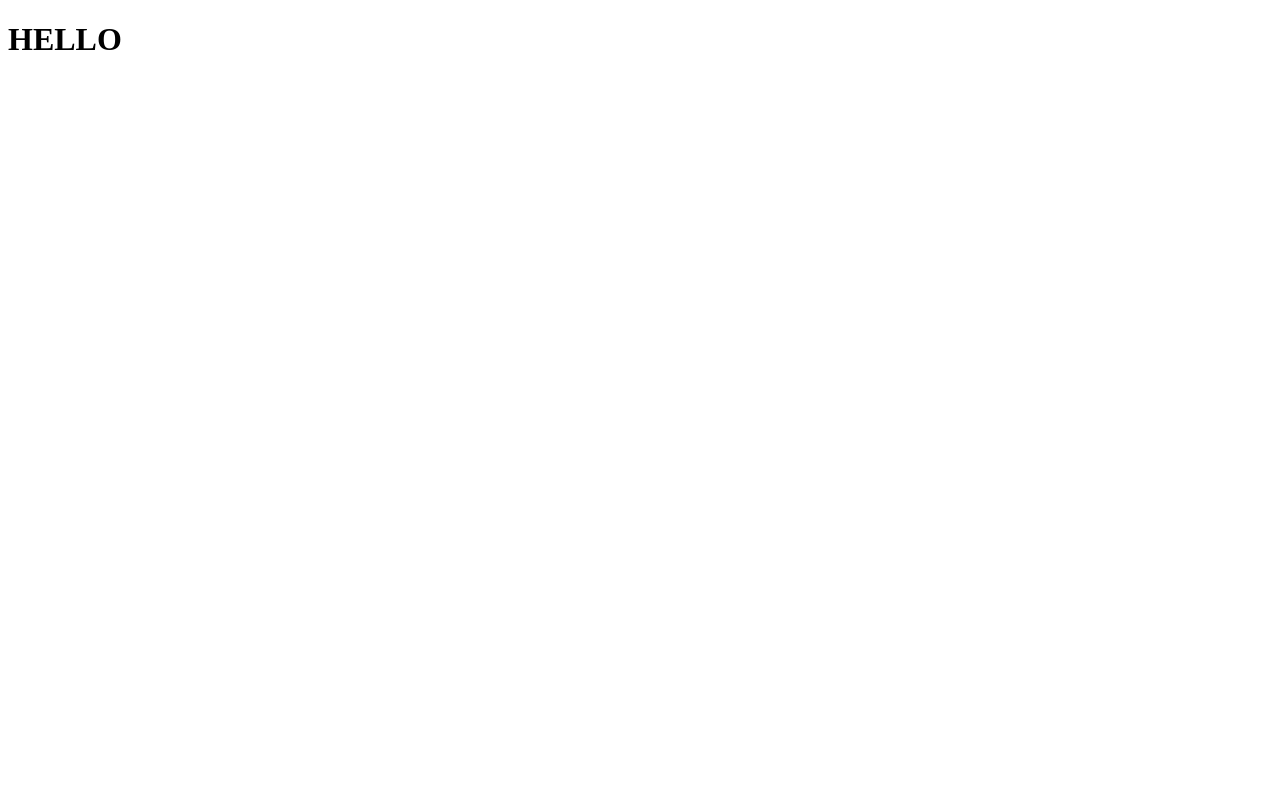
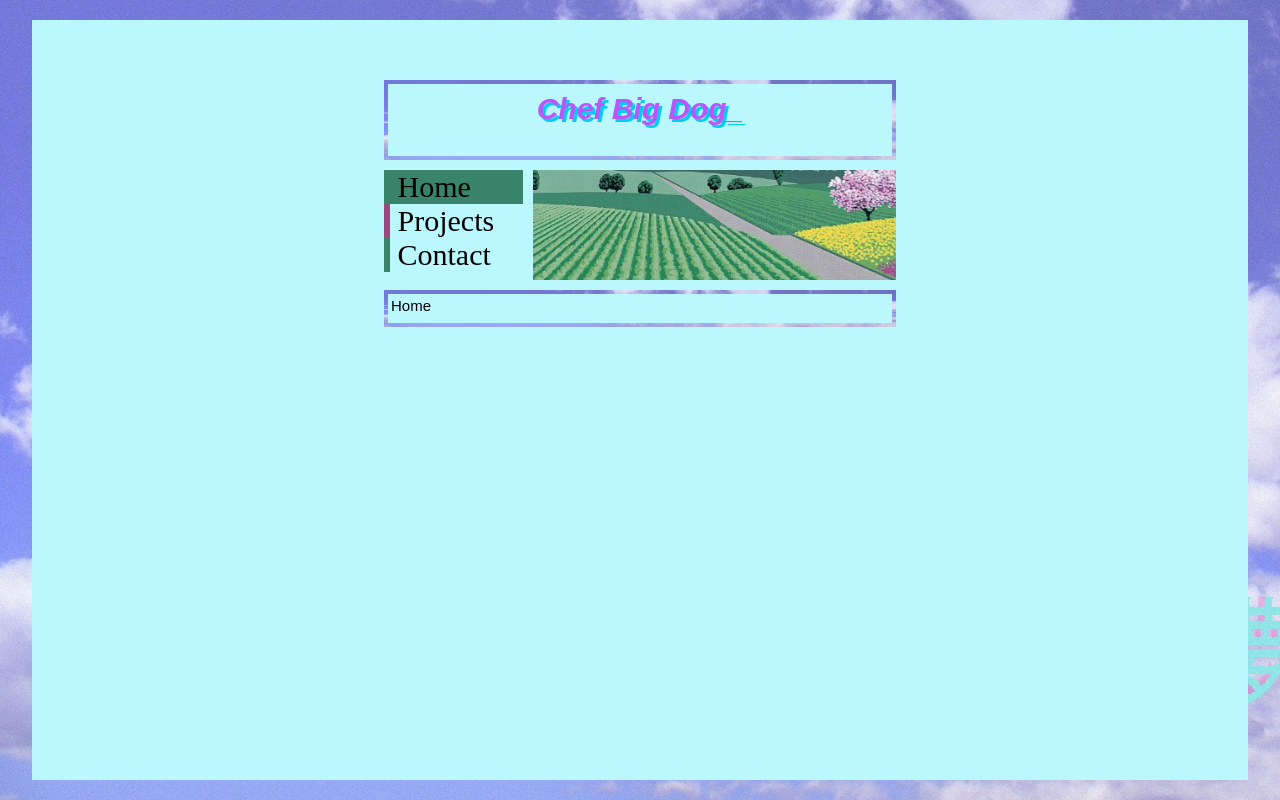
Before and after one commit to ChefBigDev/chefbigdev.github.io, a plain HTML site: page index.html in a window 1280 px wide. Drawn offline with Linux system fonts and the light colour scheme; a web font is replaced by a local one.

Commit message:
updated 'portfolio' page

```diff
--- /dev/null
+++ b/css/style.css
@@ -0,0 +1,187 @@
+:root {
+  --main-text-color: #BEB090 !important;
+  --main-font: 'aesthetic';
+
+  --search-icon-padding: 5px;
+}
+
+@font-face{
+    font-family: 'aesthetic';
+    src: url(../font/VCR_OSD_MONO_1.001.ttf);
+}
+
+*{
+  box-sizing: border-box;
+  font-family: 'aesthetic';
+  font-size: 30px;
+}
+
+#bg, #cover{
+    position: fixed;
+    top: 50%;
+    left: 50%;
+    width: auto;
+    height: auto;
+    z-index: -100;
+    -ms-transform: translateX(-50%) translateY(-50%);
+    -moz-transform: translateX(-50%) translateY(-50%);
+    -webkit-transform: translateX(-50%) translateY(-50%);
+    transform: translateX(-50%) translateY(-50%);
+    background-size: cover;
+}
+
+#cover{
+    min-width: 95%;
+    min-height: 95%;
+    background-image: linear-gradient(60deg,#baf8fd,10%,#baf8fd 100%);
+}
+
+#bg{
+    min-width: 100%;
+    min-height: 100%;
+    background-image: url(../img/wallpaper.jpg);
+}
+
+.wrapper {
+  position: absolute;
+  top: 10%;
+  left: 30%;
+  width: 40%;
+  margin: auto;
+  display: grid;
+  grid-template-columns: repeat(7, 1fr);
+  grid-gap: 10px;
+  grid-auto-rows: minmax(20px, auto);
+  opacity: 0;
+  transition: 1s;
+}
+
+.top{
+    grid-column: 1 / 8;
+    grid-row: 1/4;
+    /* border: var(--main-border-color); */
+    display: grid;
+    grid-template-columns: repeat(7, 1fr);
+    grid-gap: 5px;
+    grid-auto-rows: minmax(25px, auto);
+    border: 2px solid rgba(0,0,0,0);
+    border-image-source: url(../img/wallpaper.jpg);
+    border-image-slice: 20;
+    border-image-width: 2;
+}
+
+.header{
+    width: 50%;
+    position: absolute;
+    left: 25%;
+    top: 5%;
+    text-align: center;
+    /* font-family: var(--main-font); */
+    font-family: 'Arial';
+    font-style: italic;
+    font-weight: bold;
+    color: rgb(190, 84, 252);
+    text-shadow: 3px 3px #06cdee;
+}
+
+.middle-left {
+    grid-column: 1 / 3;
+    grid-row: 4/8;
+    display: grid;
+    grid-template-columns: repeat(7, 1fr);
+    grid-gap: 5px;
+    grid-auto-rows: minmax(25px, auto);
+}
+
+.middle-right {
+    grid-column: 3 / 8;
+    grid-row: 4/8;
+    display: grid;
+    grid-template-columns: repeat(7, 1fr);
+    grid-gap: 5px;
+    grid-auto-rows: minmax(25px, auto);
+    background-image: url('../img/menuimg.png');
+}
+
+.main{
+    grid-column: 1 / 8;
+    display: grid;
+    grid-template-columns: repeat(7, 1fr);
+    grid-gap: 5px;
+    grid-auto-rows: minmax(25px, auto);
+    border: 2px solid rgba(0,0,0,0);
+    border-image-source: url(../img/wallpaper.jpg);
+    border-image-slice: 20;
+    border-image-width: 2;
+}
+
+.content{
+    grid-column: 1 / 8;
+    grid-row: 1;
+    padding: 5px;
+    font-family: Arial !important;
+    font-size: 15px;
+}
+
+.contentheader{
+    padding: 0;
+    margin: 0;
+    font-family: Arial;
+    font-size: 15px;
+}
+
+.home{
+    opacity: 0;
+}
+
+.projects{
+    opacity: 0;
+}
+
+.contact{
+    opacity: 0;
+}
+
+ul{
+    list-style-type: none;
+    margin: 0;
+    padding: 0;
+
+    grid-column: 1 / 8;
+}
+
+ul li {
+    margin: 0;
+    padding: 0;
+    display: block;
+}
+
+.link1{
+    border-left: 6px solid#39836a;
+}
+
+.link2{
+    border-left: 6px solid#9a4880;
+}
+
+.link3{
+    border-left: 6px solid#39836a;
+}
+
+.link1:hover{
+    background-color: #39836a;
+    color: white;
+    cursor: pointer;
+}
+
+.link2:hover{
+    background-color: #9a4880;
+    color: white;
+    cursor: pointer;
+}
+
+.link3:hover{
+    background-color: #39836a;
+    color: white;
+    cursor: pointer;
+}
--- a/index.html
+++ b/index.html
@@ -3,12 +3,51 @@
 <html>
 
 <head>
+    <meta charset="utf-8">
+    <meta name="viewport" content="width=device-width, initial-scale=1, shrink-to-fit=no">
     <title>Chef Big Dog</title>
+    <link rel="stylesheet" href="css/style.css">
+    <link rel="stylesheet" href="https://cdnjs.cloudflare.com/ajax/libs/font-awesome/4.7.0/css/font-awesome.min.css">
 </head>
 
 <body>
 
-<h1>HELLO</h1>
+<div class="wrapper">
+
+<div class="top">
+   <div class="header">Chef Big Dog_</div>
+</div>
+
+<div class="middle-left">
+    <ul>
+        <li id="link1" class="link1">&nbspHome</li>
+        <li id="link2" class="link2">&nbspProjects</li>
+        <li id="link3" class="link3">&nbspContact</li>
+    </ul>
+</div>
+<div class="middle-right"></div>
+
+<div class="main">
+    <div id="content1" class="content home">
+        <div class="contentheader">Home</div>
+    </div>
+
+    <div id="content2" class="content projects">
+        <div class="contentheader"><img src="img/folder.png" height="20px" width="20px">Projects</div>
+    </div>
+
+    <div id="content3" class="content contact">
+        <div class="contentheader">Contact</div>
+    </div>
+</div>
+
+<div id="bg"></div>
+<div id="cover"></div>
+
+</div>
+
+<script src="js/main.js"></script>
+
 
 </body>
 
--- /dev/null
+++ b/js/main.js
@@ -0,0 +1,43 @@
+const wrapper = document.querySelector('.wrapper');
+wrapper.style.opacity = 1;
+
+const link1 = document.getElementById('link1');
+const link2 = document.getElementById('link2');
+const link3 = document.getElementById('link3');
+
+const content1 = document.getElementById('content1');
+const content2 = document.getElementById('content2');
+const content3 = document.getElementById('content3');
+
+link1.style.backgroundColor = '#39836a';
+content1.style.opacity = '1';
+
+link1.addEventListener('click',function(){
+    link1.style.backgroundColor = '#39836a';
+    link2.style.backgroundColor = '';
+    link3.style.backgroundColor = '';
+
+    content1.style.opacity = '1';
+    content2.style.opacity = '0';
+    content3.style.opacity = '0';
+});
+
+link2.addEventListener('click',function(){
+    link1.style.backgroundColor = '';
+    link2.style.backgroundColor = '#9a4880';
+    link3.style.backgroundColor = '';
+
+    content1.style.opacity = '0';
+    content2.style.opacity = '1';
+    content3.style.opacity = '0';
+});
+
+link3.addEventListener('click',function(){
+    link1.style.backgroundColor = '';
+    link2.style.backgroundColor = '';
+    link3.style.backgroundColor = '#39836a';
+
+    content1.style.opacity = '0';
+    content2.style.opacity = '0';
+    content3.style.opacity = '1';
+});
```
Also changed, not shown: font/Alien-Encounters-Regular.ttf (added), img/folder.png (added), img/menuimg.png (added), img/wallpaper.jpg (added).
